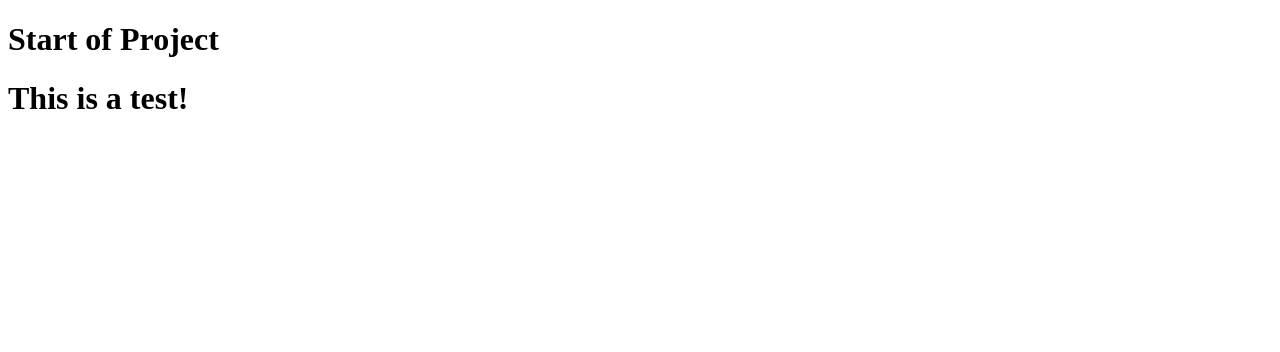
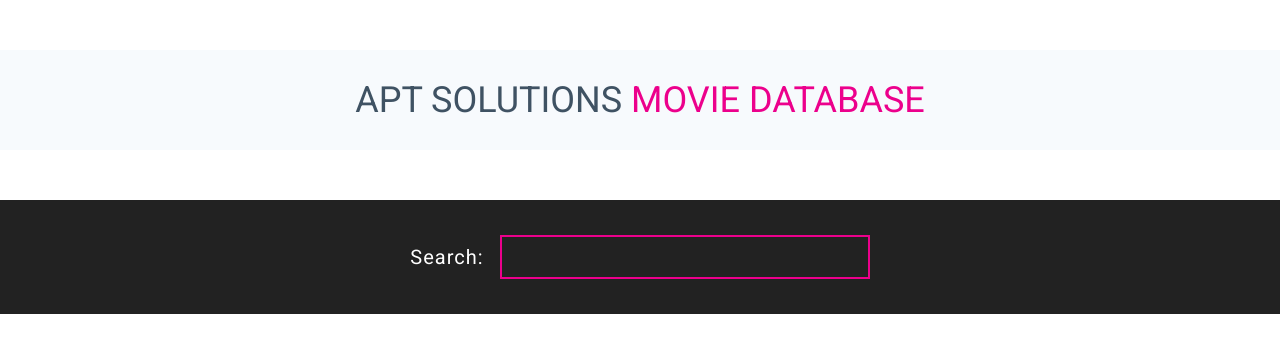
Before and after one commit to vijay-rhaud/coding-challenge, a Vue app: page / in a window 1280 px wide. Shown: the top 352 px of the page. Built offline with nearby package versions, Linux system fonts and the light colour scheme.

Commit message:
created header and search bar

```diff
--- a/public/index.html
+++ b/public/index.html
@@ -5,13 +5,14 @@
     <meta http-equiv="X-UA-Compatible" content="IE=edge">
     <meta name="viewport" content="width=device-width,initial-scale=1.0">
     <link rel="icon" href="<%= BASE_URL %>favicon.ico">
-    <title><%= htmlWebpackPlugin.options.title %></title>
+    <title>V.R | APT Coding Challenge</title>
+    <link href="https://fonts.googleapis.com/css2?family=Roboto&display=swap" rel="stylesheet">
+    <script src="https://kit.fontawesome.com/86250447ed.js" crossorigin="anonymous"></script>
   </head>
   <body>
     <noscript>
-      <strong>We're sorry but <%= htmlWebpackPlugin.options.title %> doesn't work properly without JavaScript enabled. Please enable it to continue.</strong>
+      <strong>We're sorry but this site doesn't work properly without JavaScript enabled. Please enable it to continue.</strong>
     </noscript>
     <div id="app"></div>
-    <!-- built files will be auto injected -->
   </body>
 </html>
--- a/src/App.vue
+++ b/src/App.vue
@@ -1,23 +1,24 @@
 <template>
   <div id="app">
-    <HelloWorld/>
-    <Test/>
+    <Header/>
+    <Search/>
   </div>
 </template>
 
 <script>
-import HelloWorld from './components/HelloWorld.vue'
-import Test from './components/Test.vue'
+import Header from './components/Header/Header.vue'
+import Search from './components/Search/Search.vue'
+
 
 export default {
   name: 'App',
   components: {
-    HelloWorld,
-    Test
+    Header,
+    Search
   }
 }
 </script>
 
 <style>
-
+  @import './assets/styles/global.css';
 </style>
--- /dev/null
+++ b/src/assets/styles/global.css
@@ -0,0 +1,11 @@
+body {
+    background-color: transparent;
+    margin: 0;
+    padding: 0;
+}
+
+h1, h2, h3, h4, h5, h6, p, ol, li, a {
+    font-family: 'Roboto','Open Sans', sans-serif;
+    margin: 0;
+    color: #333;
+}
--- /dev/null
+++ b/src/components/Header/Header.vue
@@ -0,0 +1,18 @@
+<template>
+  <div class="header">
+    <h1 class="header-text">
+      <span class="grey">APT Solutions </span>
+      <span class="pink">Movie Database</span>
+    </h1>
+  </div>
+</template>
+
+<script>
+export default {
+  name: 'Header'
+}
+</script>
+
+<style scoped>
+  @import './header.css';
+</style>
--- /dev/null
+++ b/src/components/Header/header.css
@@ -0,0 +1,22 @@
+.header {
+    background-color: #f7fafd;
+    width: 100%;
+    height: 100px;
+    margin: 50px 0;
+    display: flex;
+    justify-content: center;
+    align-items: center;
+    flex-direction: column;
+    text-align: center;
+}
+.header-text {
+    text-transform: uppercase;
+    font-size: 36px;
+    font-weight: 400;
+}
+.grey {
+    color: #3f5263;
+}
+.pink {
+    color: #ec008c;
+}
--- a/src/components/HelloWorld.vue
+++ /dev/null
@@ -1,14 +0,0 @@
-<template>
-  <div>
-    <h1>Start of Project</h1>
-  </div>
-</template>
-
-<script>
-export default {
-  name: 'HelloWorld',
-  props: {
-    msg: String
-  }
-}
-</script>
--- /dev/null
+++ b/src/components/Search/Search.vue
@@ -0,0 +1,16 @@
+<template>
+  <div class="search-bar-container">
+    <h2 class="search-bar-title">Search:</h2>
+    <input class="search-bar">
+  </div>
+</template>
+
+<script>
+export default {
+  name: 'Search'
+}
+</script>
+
+<style scoped>
+  @import './search.css';
+</style>
--- /dev/null
+++ b/src/components/Search/search.css
@@ -0,0 +1,31 @@
+.search-bar-container {
+    background-color: #222;
+    width: 100%;
+    height: 50px;
+    padding: 32px 0;
+    display: flex;
+    justify-content: center;
+    align-items: center;
+    flex-direction: row;
+    text-align: center;
+}
+.search-bar-title {
+    color: #fff;
+    letter-spacing: 1px;
+    font-size: 20px;
+    font-weight: 400;
+    margin-right: 16px;
+}
+.search-bar {
+    background-color: transparent;
+    height: 32px;
+    padding: 4px 8px;
+    width: 350px;
+    border: 2px solid #ec008c;
+    border-radius: 0px;
+    color: #fff;
+    font-size: 20px;
+}
+.search-bar:focus {
+    outline: 0px solid transparent;
+}
--- a/src/components/Test.vue
+++ /dev/null
@@ -1,5 +0,0 @@
-<template>
-    <div>
-        <h1>This is a test!</h1>
-    </div>
-</template>
```
Also changed, not shown: src/assets/apt-logo.png (added), src/assets/logo.png (deleted), src/components/FilmCard/FilmCard.vue (added).
